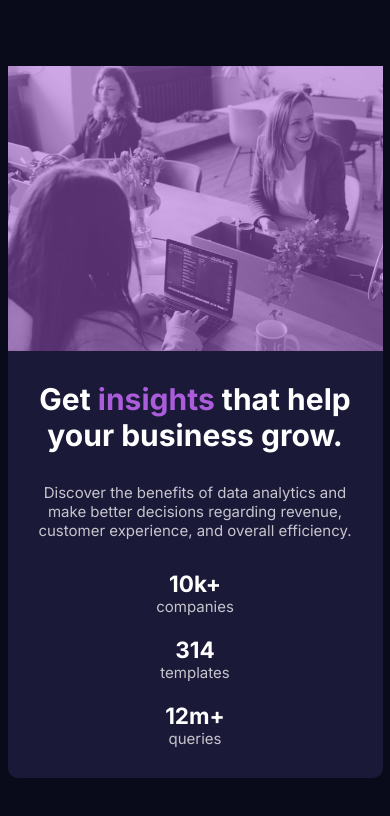
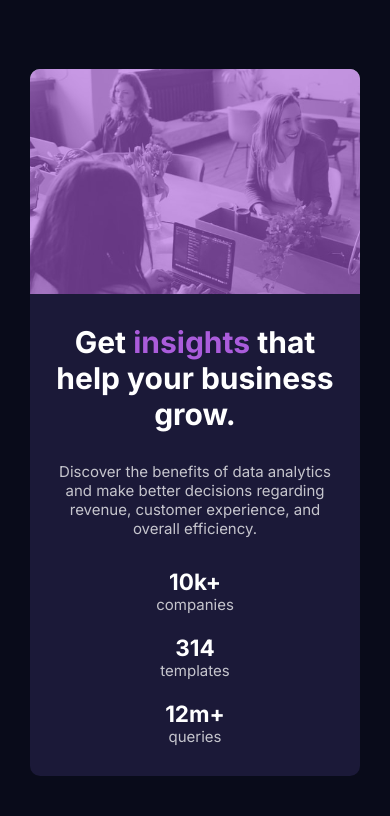
Before and after one commit to n3matt/stats-preview-card, a plain HTML site: page index.html in a window 390 px wide. Drawn offline with Linux system fonts and the light colour scheme.

Commit message:
'._._._._.'

```diff
--- a/style.css
+++ b/style.css
@@ -32,16 +32,16 @@ main.main {
     justify-content: center;
     height: fit-content;
     border-radius: 10px;
+    overflow: hidden;
 }
 
 .image {
     position: relative;
-    width: 375px;
+    width: 450px;
     background-image: url(images/image-header-desktop.jpg);
-    background-position: center;
     background-size: cover;
     background-repeat: no-repeat;
-    height: 325px;
+    height: 400px;
 }
 
 .image::after {
@@ -51,15 +51,15 @@ main.main {
     left: 0;
     width: 100%;
     height: 100%;
-    background-color: hsla(277, 64%, 61%, .5);
+    background-color: hsla(277, 64%, 61%, .6);
 }
 
 .content {
-    width: 375px;
+    width: 450px;
     padding: 30px;
     display: flex;
     align-items: center;
-    justify-content: center;
+    justify-content: space-between;
     flex-direction: column;
     gap: 30px;
 }
@@ -99,14 +99,16 @@ h2.stat-headings {
         flex-direction: column;
         text-align: center;
     }
+    .content {
+        max-width: 355px;
+    }
 
     .stats {
         flex-direction: column;
     }
     .image {
-        background-image: url(images/image-header-mobile.jpg);
         width: 100%;
-        height: 285px;
+        height: 225px;
     }
 
 }
```
